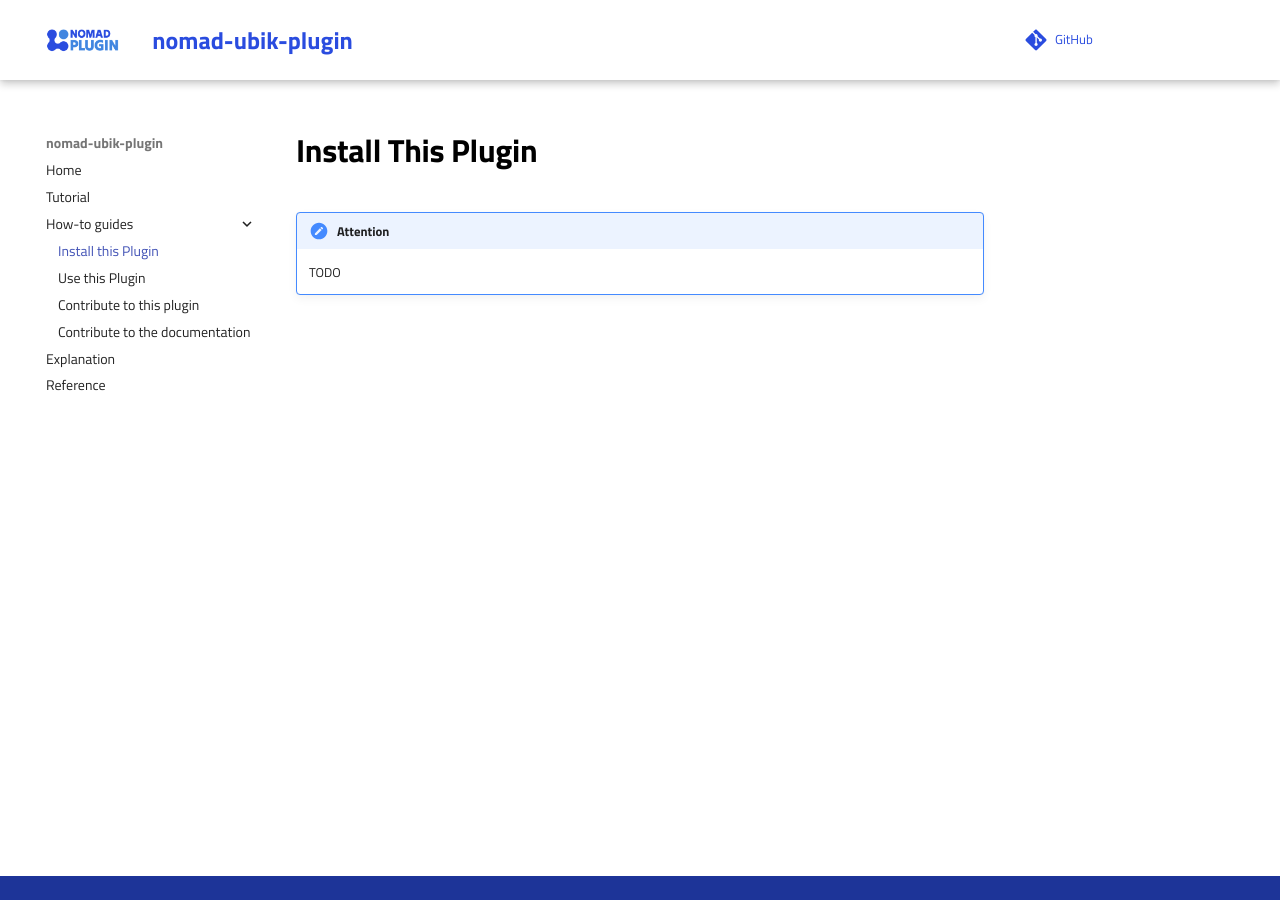
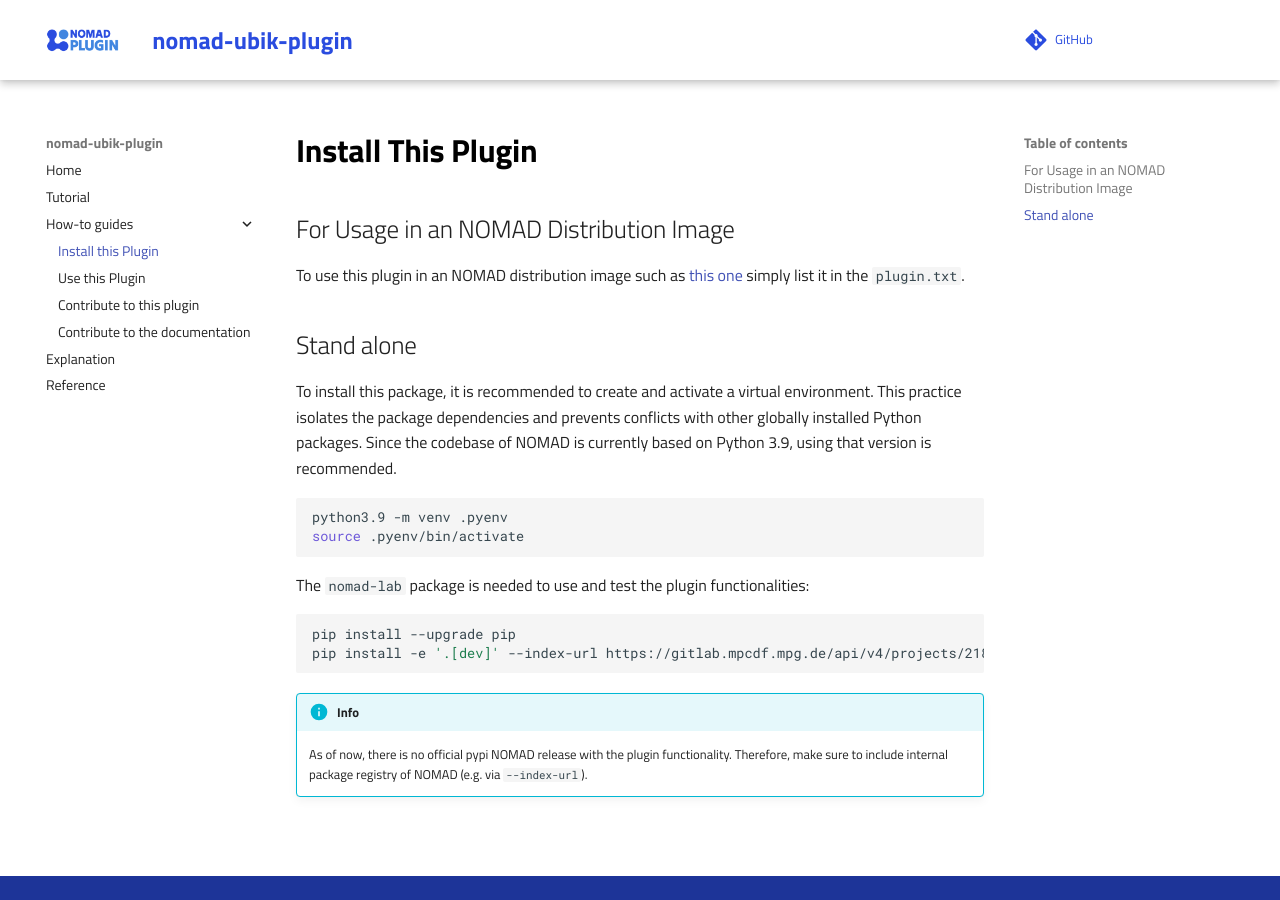
Before and after one commit to fabianschoeppach/nomad-UIBK-plugin, an MkDocs documentation site: the page built from docs/how_to/install_this_plugin.md, in a window 1280 px wide. Built offline with MkDocs 1.6.1 and Material for MkDocs 9.7.7, drawn with Linux system fonts in a browser that asks for light colours; comment, search, counter and statistics services are not loaded.

````diff
--- a/docs/how_to/install_this_plugin.md
+++ b/docs/how_to/install_this_plugin.md
@@ -1,4 +1,26 @@
 # Install This Plugin
 
-!!! note "Attention"
-    TODO
+## For Usage in an NOMAD Distribution Image
+
+To use this plugin in an NOMAD distribution image such as [this one](https://github.com/fabianschoeppach/nomad-UBIK-image) simply list it in the `plugin.txt`.
+
+## Stand alone
+
+To install this package, it is recommended to create and activate a virtual environment.
+This practice isolates the package dependencies and prevents conflicts with other globally installed Python packages.
+Since the codebase of NOMAD is currently based on Python 3.9, using that version is recommended.
+
+```sh
+python3.9 -m venv .pyenv
+source .pyenv/bin/activate
+```
+
+The `nomad-lab` package is needed to use and test the plugin functionalities:
+
+```sh
+pip install --upgrade pip
+pip install -e '.[dev]' --index-url https://gitlab.mpcdf.mpg.de/api/v4/projects/2187/packages/pypi/simple
+```
+
+!!! info
+    As of now, there is no official pypi NOMAD release with the plugin functionality. Therefore, make sure to include internal package registry of NOMAD (e.g. via `--index-url`).
````
Also changed, not shown: docs/how_to/contribute_to_the_documentation.md (deleted, +0 -4 lines), docs/how_to/contribute_to_this_plugin.md (+12 -2 lines), docs/index.md (+0 -1 lines).
